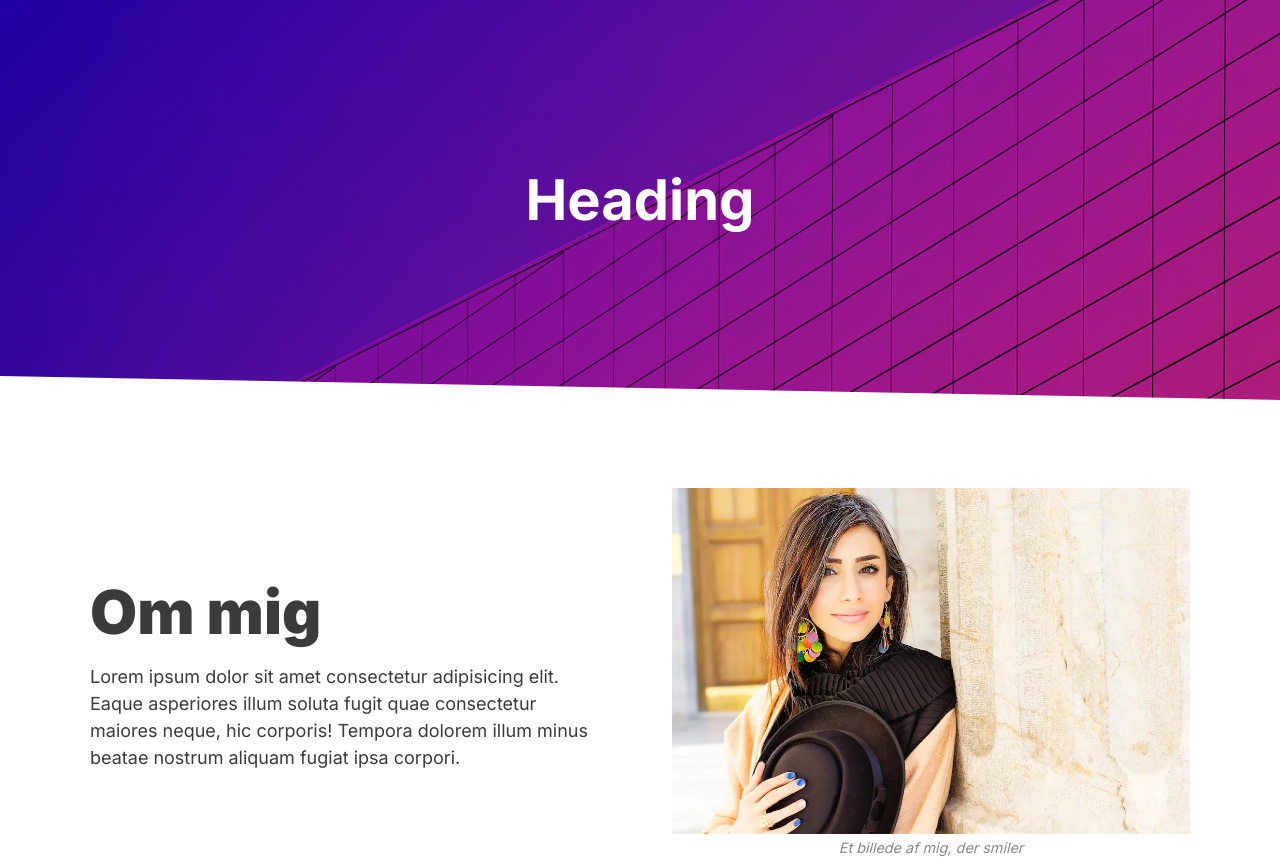
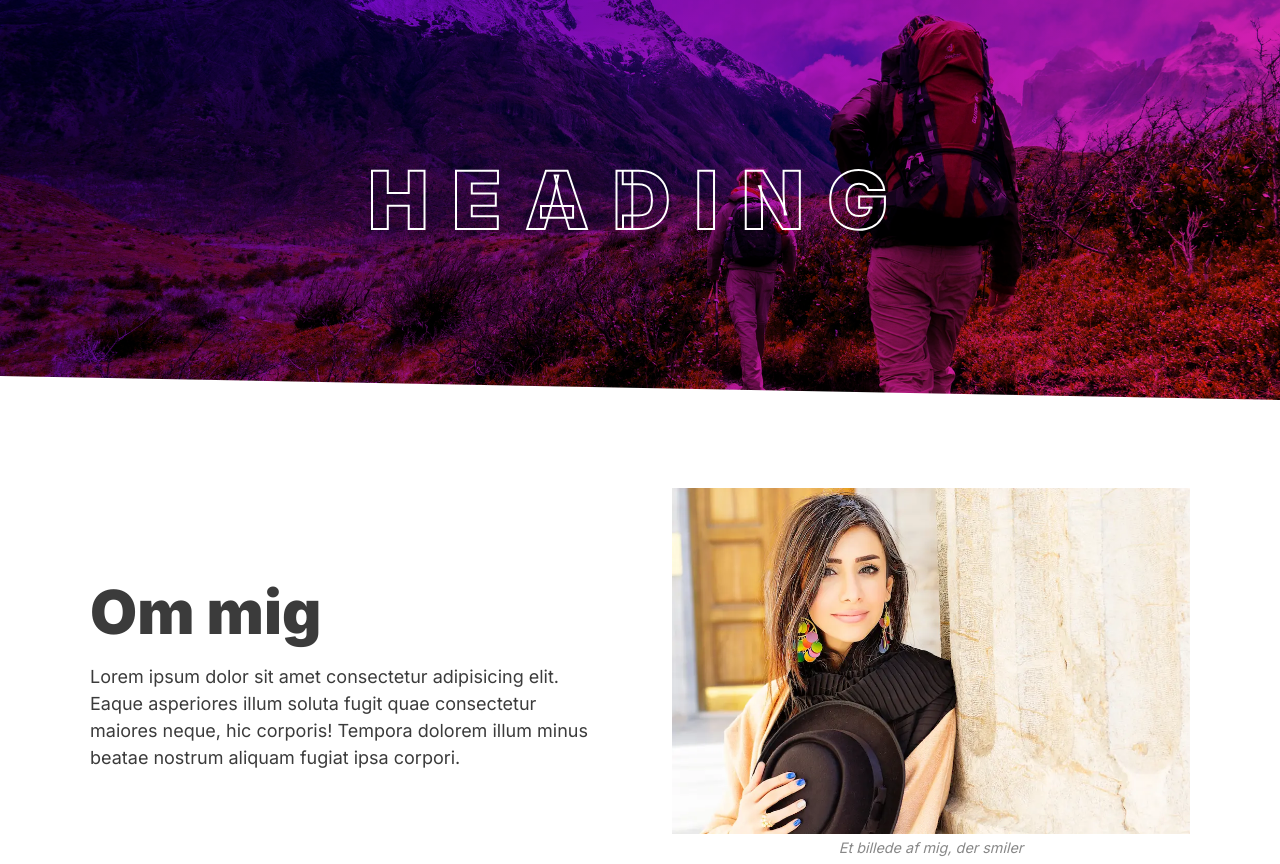
Before and after one commit to daviatkea/pilot, a plain HTML site: page index.html in a window 1280 px wide. Shown: the top 864 px of the page. Drawn offline with Linux system fonts and the light colour scheme.

Commit message:
hiking img

```diff
--- a/css/style.css
+++ b/css/style.css
@@ -38,7 +38,13 @@ h3 {
 }
 
 h1 {
-  font-size: 3.5rem;
+  --min-fs: 3;
+  --max-fs: 5;
+  -webkit-text-fill-color: transparent;
+  -webkit-text-stroke: clamp(1px, 0.2vw, 2px) currentColor;
+  text-transform: uppercase;
+  font-weight: 900;
+  letter-spacing: clamp(0px, 2vw, 1.5rem);
 }
 
 h2 {
@@ -74,7 +80,7 @@ header {
   height: clamp(200px, 56.25vw, 50vh);
   color: #fff;
   background-image: linear-gradient(-45deg, #fb28a8, #5000ca),
-    url("../img/image-2.webp");
+    url("../img/hiking.webp");
   background-size: cover;
   background-position: 50% 50%;
   background-blend-mode: multiply;
@@ -118,12 +124,9 @@ article:is(section:nth-of-type(even) > *) > :nth-child(2) {
 }
 
 .content {
-  max-width: 60ch;
-}
-
-.content {
   display: grid;
   gap: 1rem;
+  max-width: 60ch;
 }
 
 /*.content > * + * {
@@ -178,7 +181,7 @@ video {
 .gallery {
   display: grid;
   gap: min(1.75rem, 2vw);
-  grid: repeat(6, min-content) / auto-flow 1fr;
+  /* grid: repeat(6, min-content) / auto-flow 1fr; */
   grid: auto-flow 1fr / 1fr 1fr 1fr;
   align-items: stretch;
 }
```
Also changed, not shown: img/hiking.webp (added).
